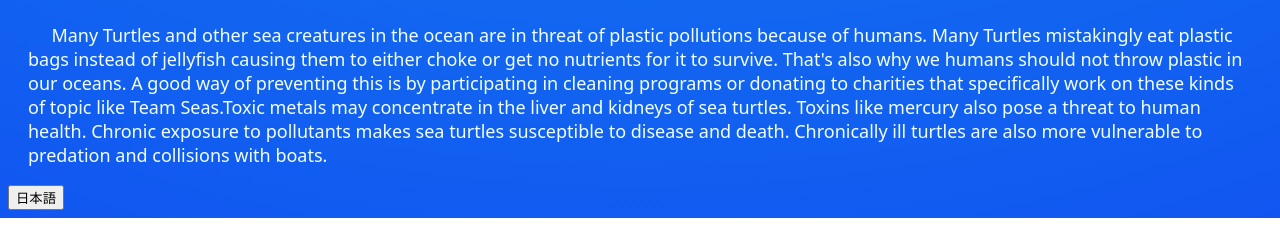
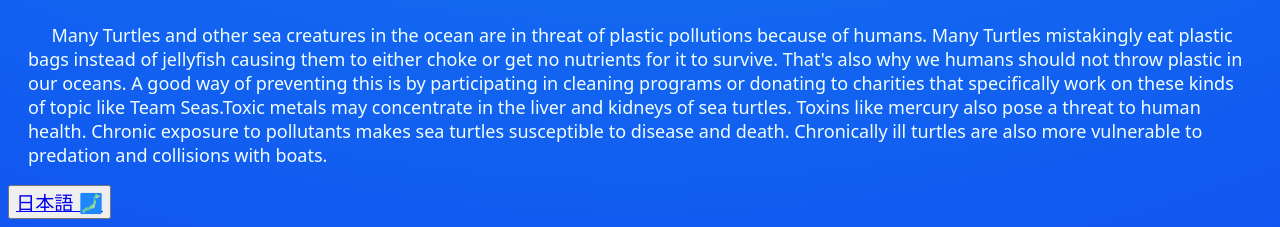
Before and after one commit to saladarse777/turtle-site, a plain HTML site: page index.html in a window 1280 px wide. Shown: the part 3186-3413 px from the top of the page. Drawn offline with nearby package versions, Linux system fonts and the light colour scheme.

Commit message:
botan henshuu

```diff
--- a/index.html
+++ b/index.html
@@ -115,5 +115,5 @@
         A good way of preventing this is by participating in cleaning programs or donating to charities that specifically work on these kinds of topic like Team Seas.Toxic metals may concentrate in the liver and kidneys of sea turtles.
         Toxins like mercury also pose a threat to human health. Chronic exposure to pollutants makes sea turtles susceptible to disease and death. Chronically ill turtles are also more vulnerable to predation and collisions with boats.
     </p>
-    <button>日本語</button>
+    <button id="nihongo"><a href="index-jp.html">日本語 🗾</a></button>
 </body>
--- a/style/style.css
+++ b/style/style.css
@@ -154,3 +154,7 @@ ul {
     list-style-type: none;
     overflow: hidden;
 }
+
+#nihongo {
+    font-size: larger;
+}
```
